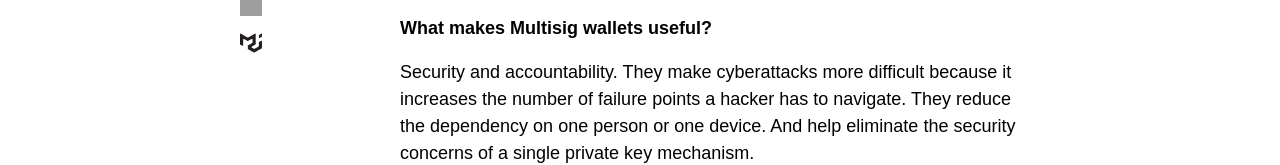
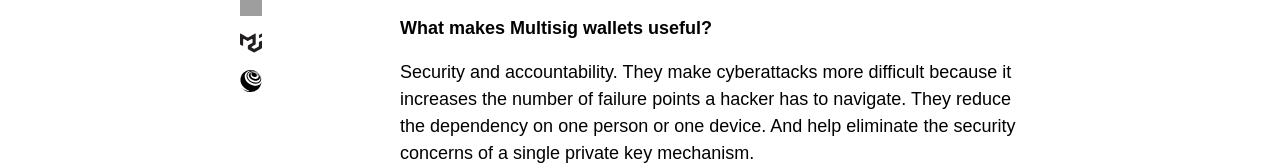
Before and after one commit to jamesahnking/jakdevp, a React (Create React App) app: page /project4 in a window 1280 px wide. Shown: the part 574-739 px from the top of the page. Built offline with nearby package versions, Linux system fonts and the light colour scheme; grey boxes are pictures that could not be loaded.

Commit message:
- Added Tailwind ui icon - Chaned icon order for project2

```diff
--- a/src/components/Data.js
+++ b/src/components/Data.js
@@ -12,6 +12,7 @@ import svg4Url from '../images/pillars_proj_gfx-01-01.svg';
 import svg5Url from '../images/svg-5.svg';
 import materialIcon from '../images/mui_logotype.svg';
 import truffleIcon from '../images/truffle_logotype.svg';
+import tailwindIcon from '../images/tailwindlogotype.svg';
 import nextjsIcon from '../images/nextdotjs.svg';
 import multiSigWallet from '../images/multisigwallet.png';
 import { FaReact, FaBootstrap, FaNodeJs, FaEthereum } from 'react-icons/fa';
@@ -131,7 +132,7 @@ export const SubNavbarLinks = {
       stackItem1:<FaNodeJs/>,
       stackItem2:nextjsIcon,
       stackItem3:truffleIcon,
-      stackItem4:'',
+      stackItem4:tailwindIcon,
       stackItem5:'',
       stackItem6:'',
 
--- a/src/components/Project/Project2Description.js
+++ b/src/components/Project/Project2Description.js
@@ -53,8 +53,9 @@ import {
                     <StackTitle>{ stackTitle }</StackTitle>
                     <StackItem>{ stackItem0 }</StackItem>
                     <StackItem>{ stackItem1 }</StackItem>
-                    <StackItem><StackItemImg src={stackItem2} alt={"Material UI Icon"}/></StackItem>
-                    <StackItem><StackItemImg src={stackItem3} alt={"Material UI Icon"}/></StackItem>
+                    <StackItem><StackItemImg src={stackItem2} alt={"NextJS Icon"}/></StackItem>
+                    <StackItem><StackItemImg src={stackItem3} alt={"Truffle Icon"}/></StackItem>
+                    <StackItem><StackItemImg src={stackItem4} alt={"Tailwidn Icon"}/></StackItem>
                     {/* <StackItem><StackItemImg src={stackItem4} alt={"Truffle Icon"}/></StackItem>
                     <StackItem><StackItemImg src={stackItem5} alt={"Next J"}/></StackItem> */}
 
```
Also changed, not shown: src/images/tailwindlogotype.svg (added).
